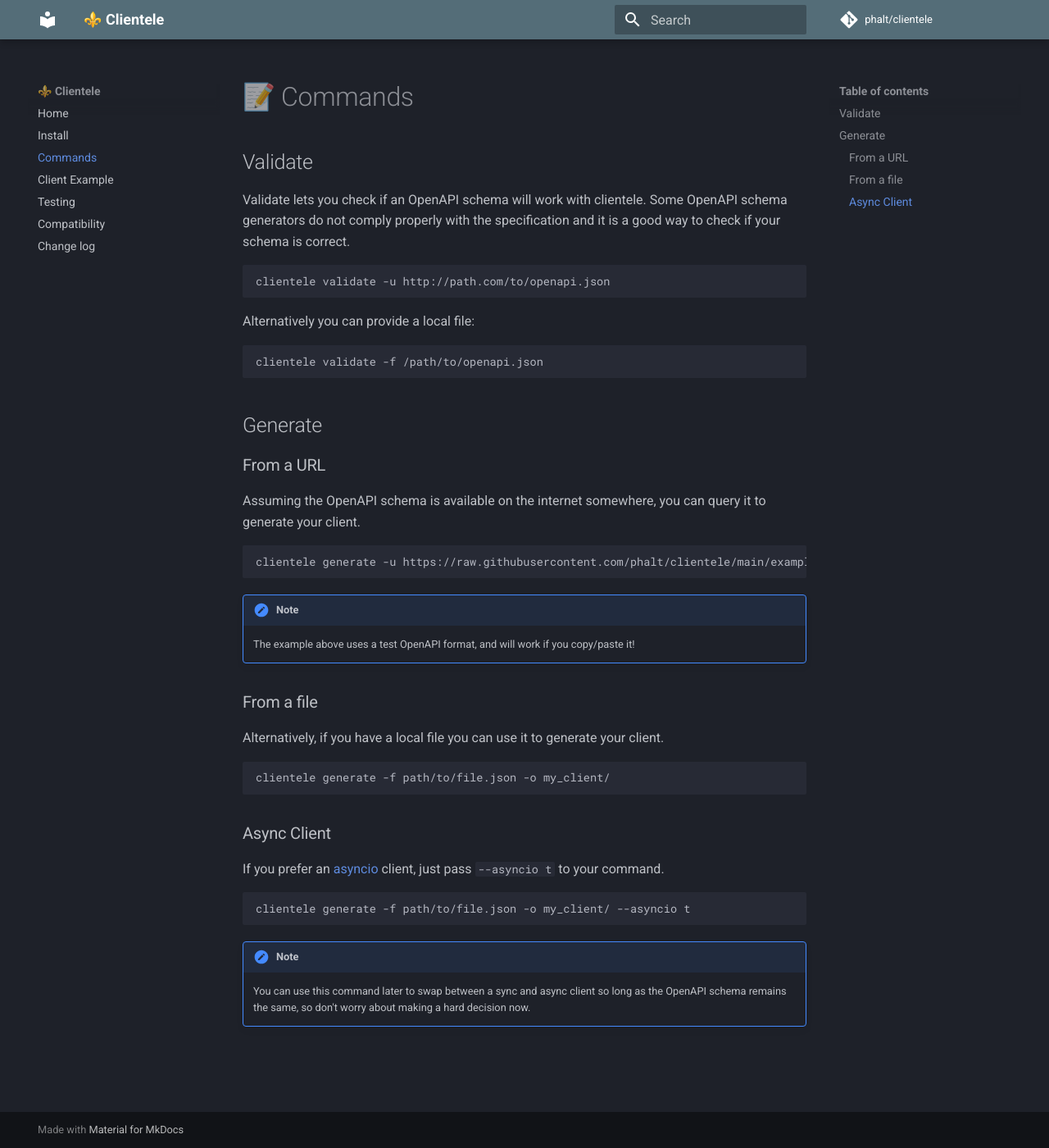
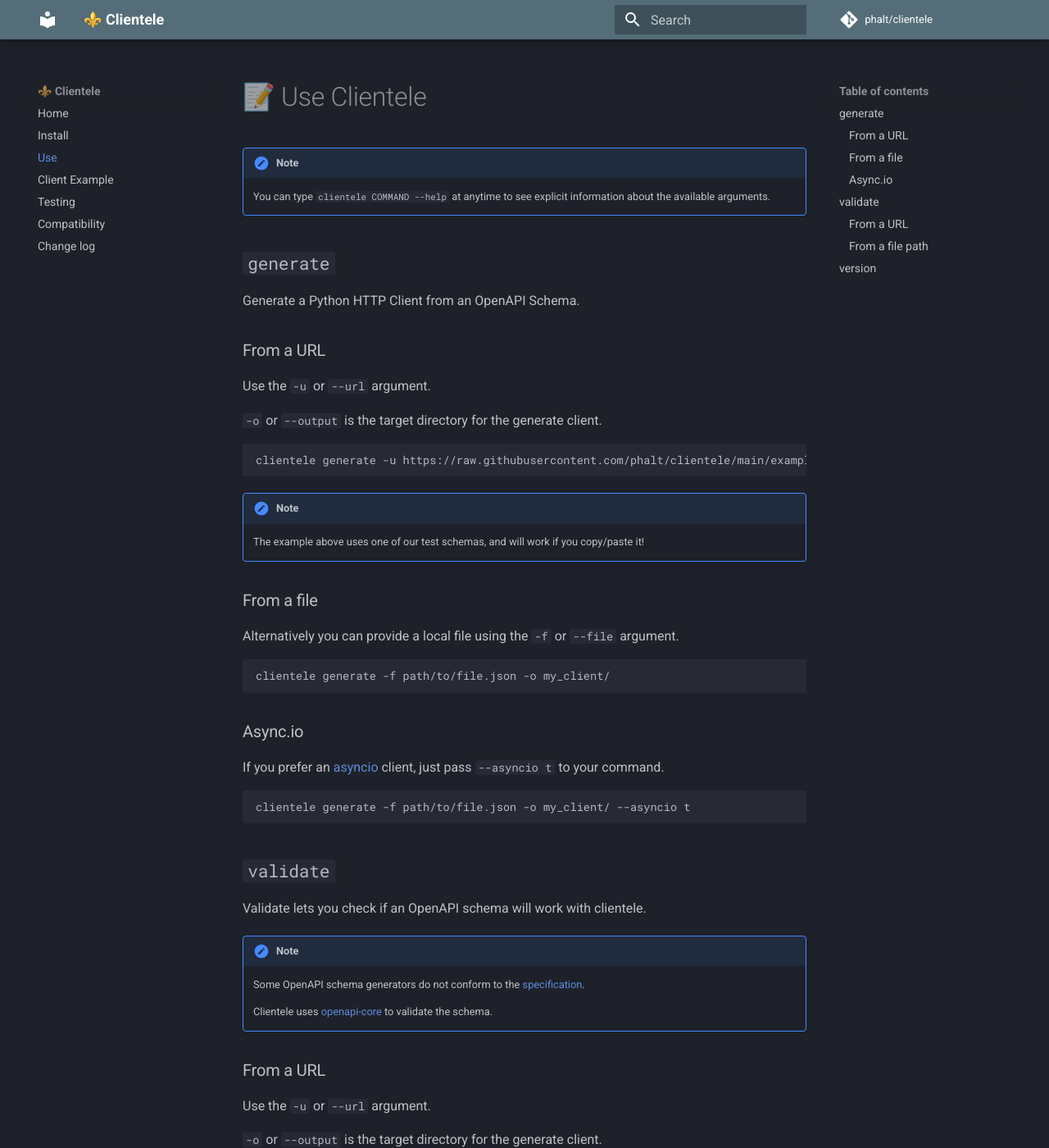
Before and after one commit to phalt/clientele, an MkDocs documentation site: the page built from docs/usage.md, in a window 1280 px wide and 1400 px high. Shown: the whole window at 82% size. Built offline with MkDocs 1.6.1 and Material for MkDocs 9.7.7, drawn with Linux system fonts in a browser that asks for light colours; comment, search, counter and statistics services are not loaded; some of the changed text lies outside the part shown.

Commit message:
Update docs pages

````diff
--- a/docs/usage.md
+++ b/docs/usage.md
@@ -1,25 +1,19 @@
 
-# 📝 Commands
+# 📝 Use Clientele
 
-## Validate
+!!! note
 
-Validate lets you check if an OpenAPI schema will work with clientele. Some OpenAPI schema generators do not comply properly with the specification and it is a good way to check if your schema is correct.
+    You can type `clientele COMMAND --help` at anytime to see explicit information about the available arguments.
 
-```sh
-clientele validate -u http://path.com/to/openapi.json
-```
+## `generate`
 
-Alternatively you can provide a local file:
-
-```sh
-clientele validate -f /path/to/openapi.json
-```
-
-## Generate
+Generate a Python HTTP Client from an OpenAPI Schema.
 
 ### From a URL
 
-Assuming the OpenAPI schema is available on the internet somewhere, you can query it to generate your client.
+Use the `-u` or `--url` argument.
+
+`-o` or `--output` is the target directory for the generate client.
 
 ```sh
 clientele generate -u https://raw.githubusercontent.com/phalt/clientele/main/example_openapi_specs/best.json -o my_client/
@@ -27,17 +21,17 @@
 
 !!! note
 
-    The example above uses a test OpenAPI format, and will work if you copy/paste it!
+    The example above uses one of our test schemas, and will work if you copy/paste it!
 
 ### From a file
 
-Alternatively, if you have a local file you can use it to generate your client.
+Alternatively you can provide a local file using the `-f` or `--file` argument.
 
 ```sh
 clientele generate -f path/to/file.json -o my_client/
 ```
 
-### Async Client
+### Async.io
 
 If you prefer an [asyncio](https://docs.python.org/3/library/asyncio.html) client, just pass `--asyncio t` to your command.
 
@@ -45,6 +39,39 @@
 clientele generate -f path/to/file.json -o my_client/ --asyncio t
 ```
 
+## `validate`
+
+Validate lets you check if an OpenAPI schema will work with clientele.
+
 !!! note
 
-    You can use this command later to swap between a sync and async client so long as the OpenAPI schema remains the same, so don't worry about making a hard decision now.
+    Some OpenAPI schema generators do not conform to the [specification](https://spec.openapis.org/oas/v3.1.0).
+
+    Clientele uses [openapi-core](https://openapi-core.readthedocs.io/en/latest/) to validate the schema.
+
+### From a URL
+
+Use the `-u` or `--url` argument.
+
+`-o` or `--output` is the target directory for the generate client.
+
+```sh
+clientele validate -u http://path.com/to/openapi.json
+```
+
+### From a file path
+
+Alternatively you can provide a local file using the `-f` or `--file` argument.
+
+```sh
+clientele validate -f /path/to/openapi.json
+```
+
+## `version`
+
+Print the current version of Clientele:
+
+```sh
+> clientele version
+Clientele 0.7.0
+```
--- a/mkdocs.yml
+++ b/mkdocs.yml
@@ -10,7 +10,7 @@
 nav:
   - Home: index.md
   - Install: install.md
-  - Commands: usage.md
+  - Use: usage.md
   - Client Example: examples.md
   - Testing: testing.md
   - Compatibility: compatibility.md
````
